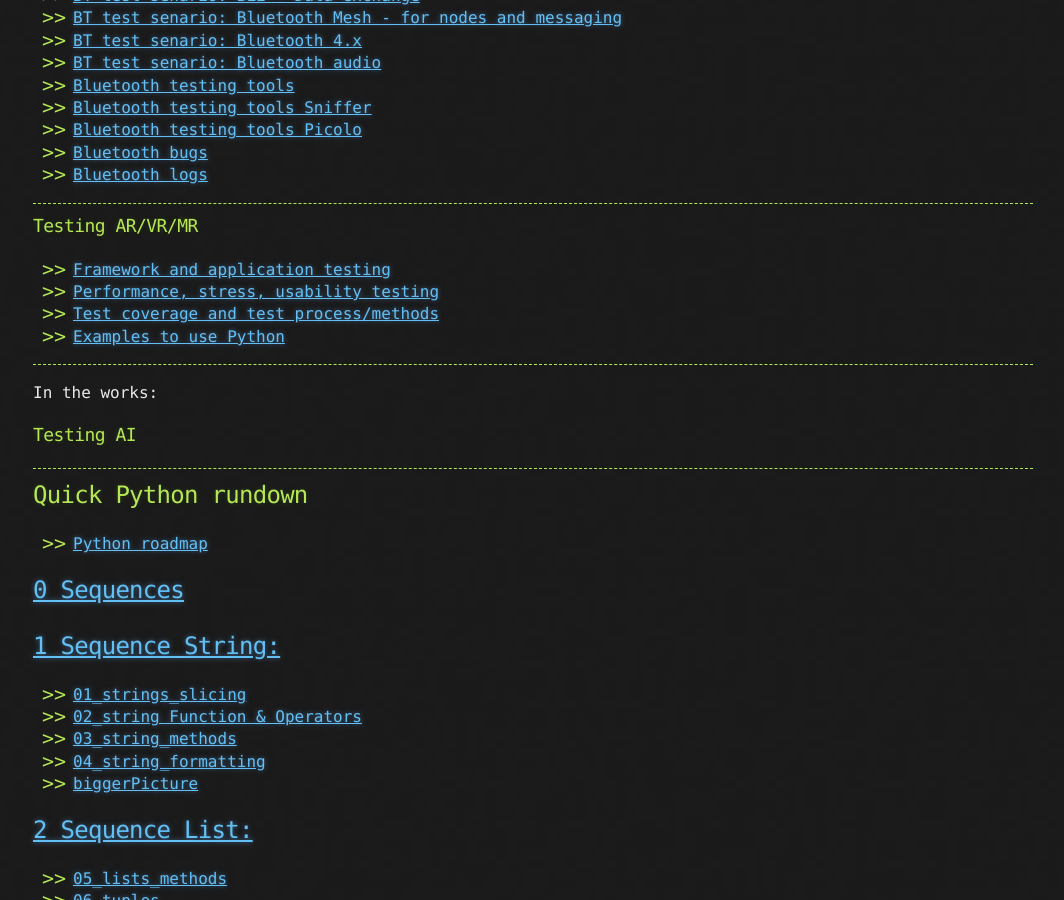
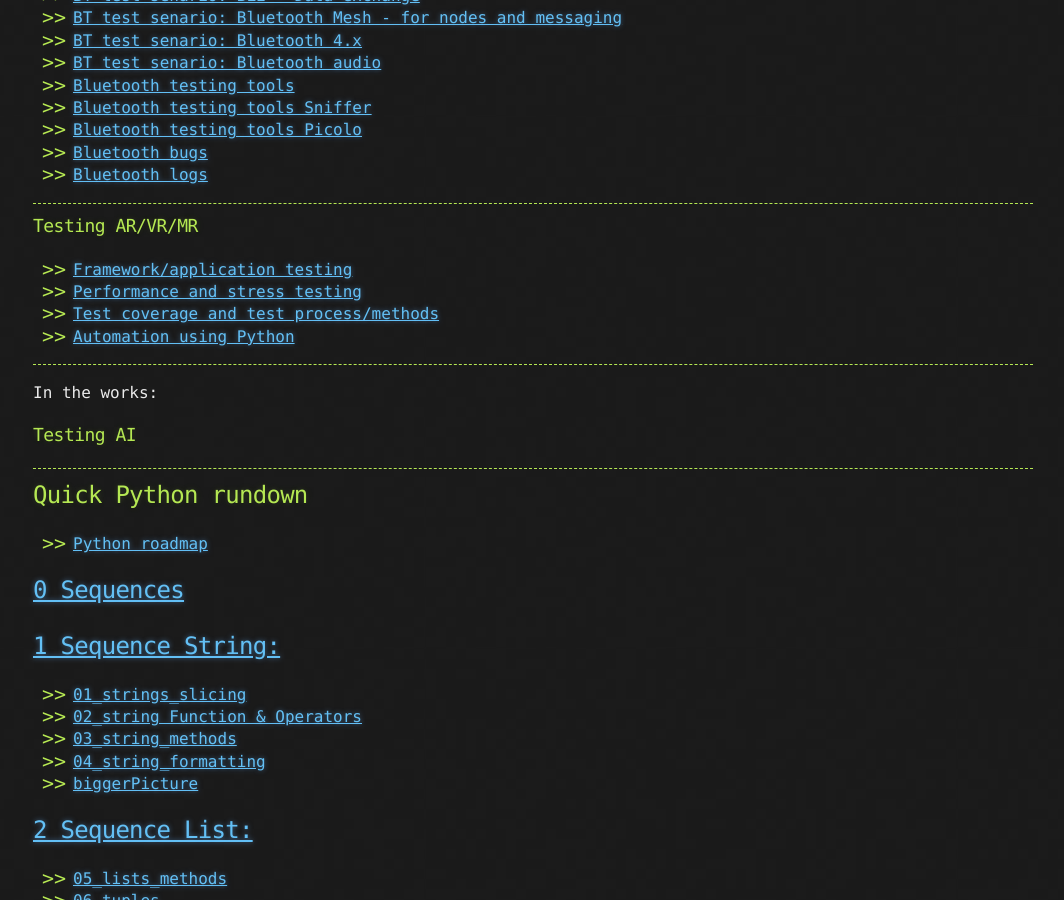
Before and after one commit to sciustechnologia/sciustechnologia.github.io, a Jekyll site: the page built from index.md, in a window 1280 px wide and 900 px high, scrolled down 3076 px. Shown: the whole window, without its empty margins (107-1171 px from the left). Built offline with Jekyll 4.4.1, drawn with Linux system fonts in a browser that asks for light colours.

Commit message:
Update index.md

```diff
--- a/index.md
+++ b/index.md
@@ -125,10 +125,10 @@ description: QA testing and technical writing
 ---
 
 ### Testing AR/VR/MR
-- [Framework and application testing](./testing/xr_01.html)
-- [Performance, stress, usability testing](./testing/xr_02.html)
+- [Framework/application testing](./testing/xr_01.html)
+- [Performance and stress testing](./testing/xr_02.html)
 - [Test coverage and test process/methods](./testing/xr_03.html)
-- [Examples to use Python](./testing/xr_04.html)
+- [Automation using Python](./testing/xr_04.html)
 
 ***
 
```
